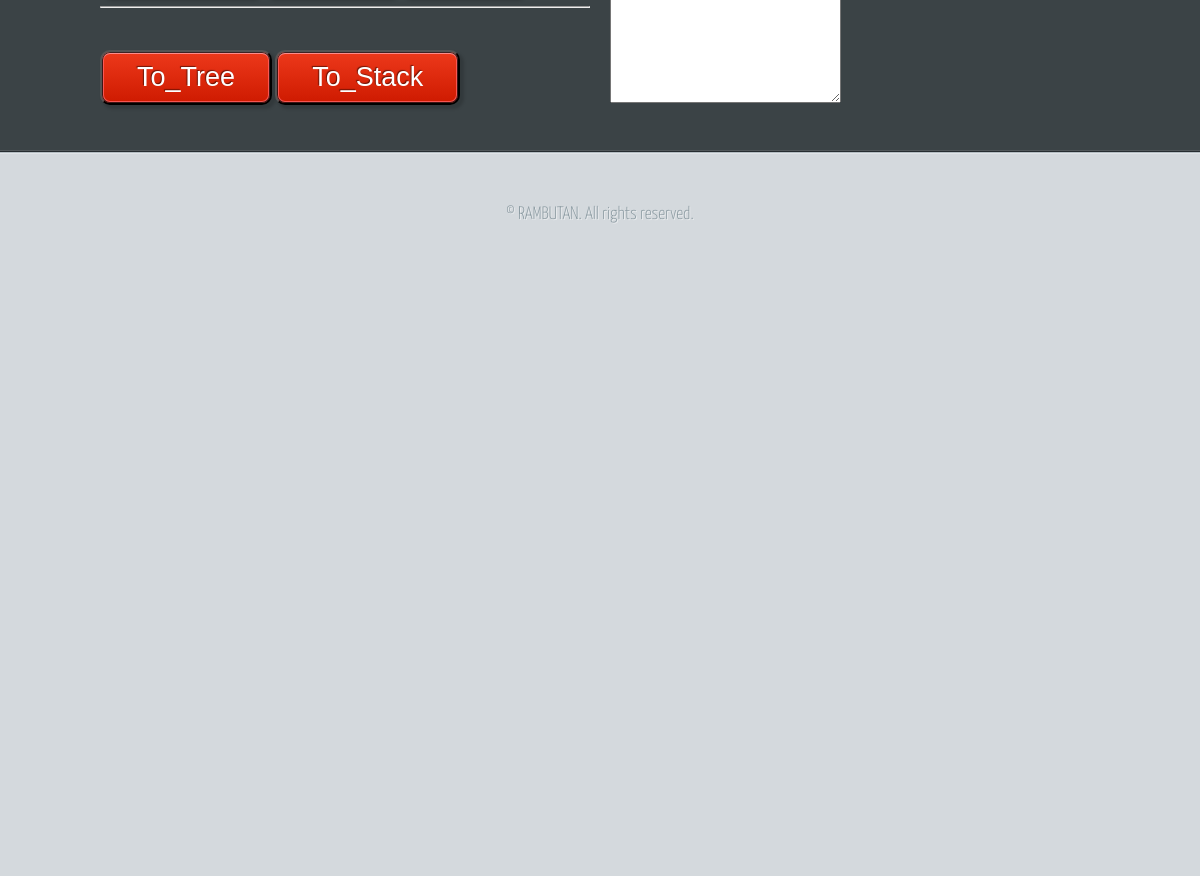
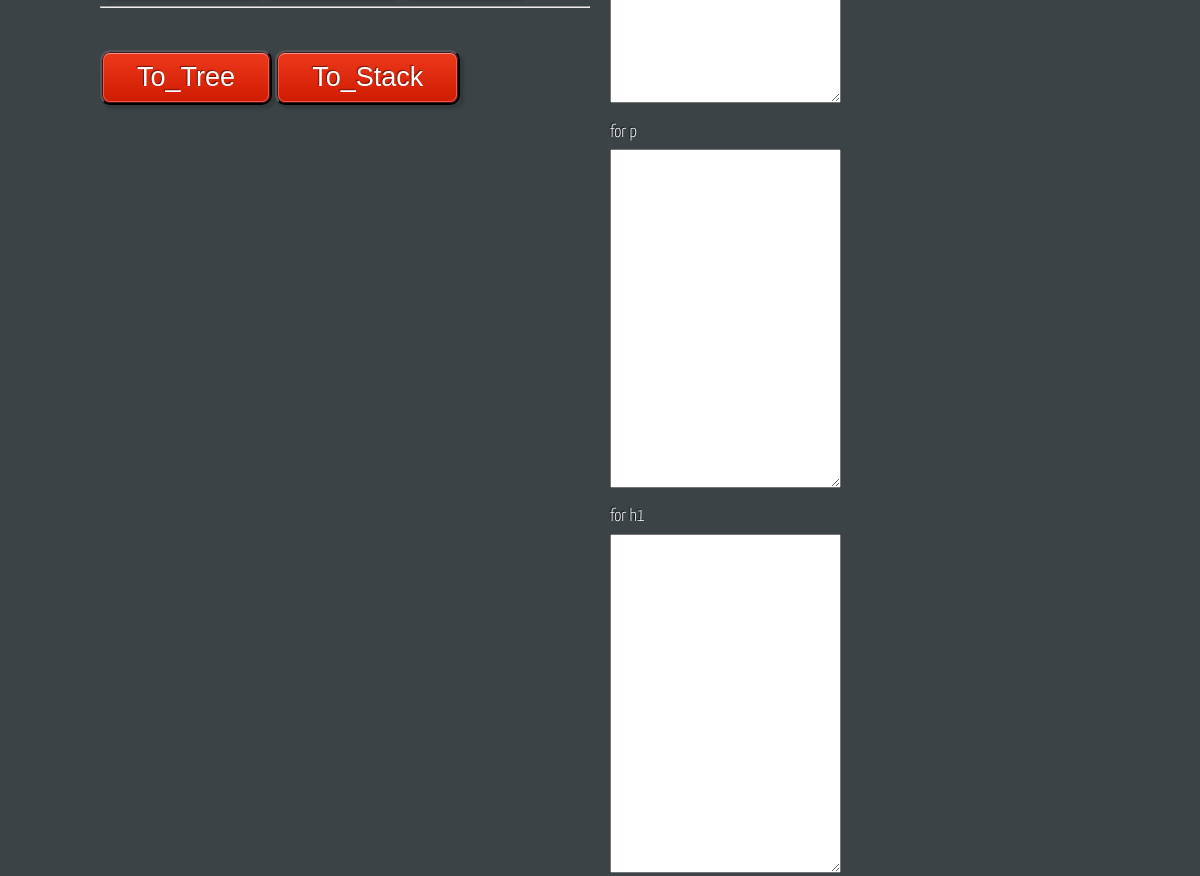
Before and after one commit to karpokate/parser-serialization, an Electron app: page index.html in a window 1200 px wide. Shown: the part 603-1479 px from the top of the page. Before the commit the page ends 914 px from the top, so only its background shows below. Drawn offline with Linux system fonts and the light colour scheme.

Commit message:
Add index.hml

```diff
--- a/index.html
+++ b/index.html
@@ -72,6 +72,10 @@
                 <textarea type="text" id="urlIn" cols="30" rows="2"></textarea>
                 <div>Result</div>
                 <textarea readonly type="text" id="result" cols="30" rows="10"></textarea>
+                <div>for p</div>
+                <textarea readonly type="text" id="result" cols="30" rows="10"></textarea>
+                <div>for h1</div>
+                <textarea readonly type="text" id="result" cols="30" rows="10"></textarea>
             </div>
           </div>
         </div>
```
